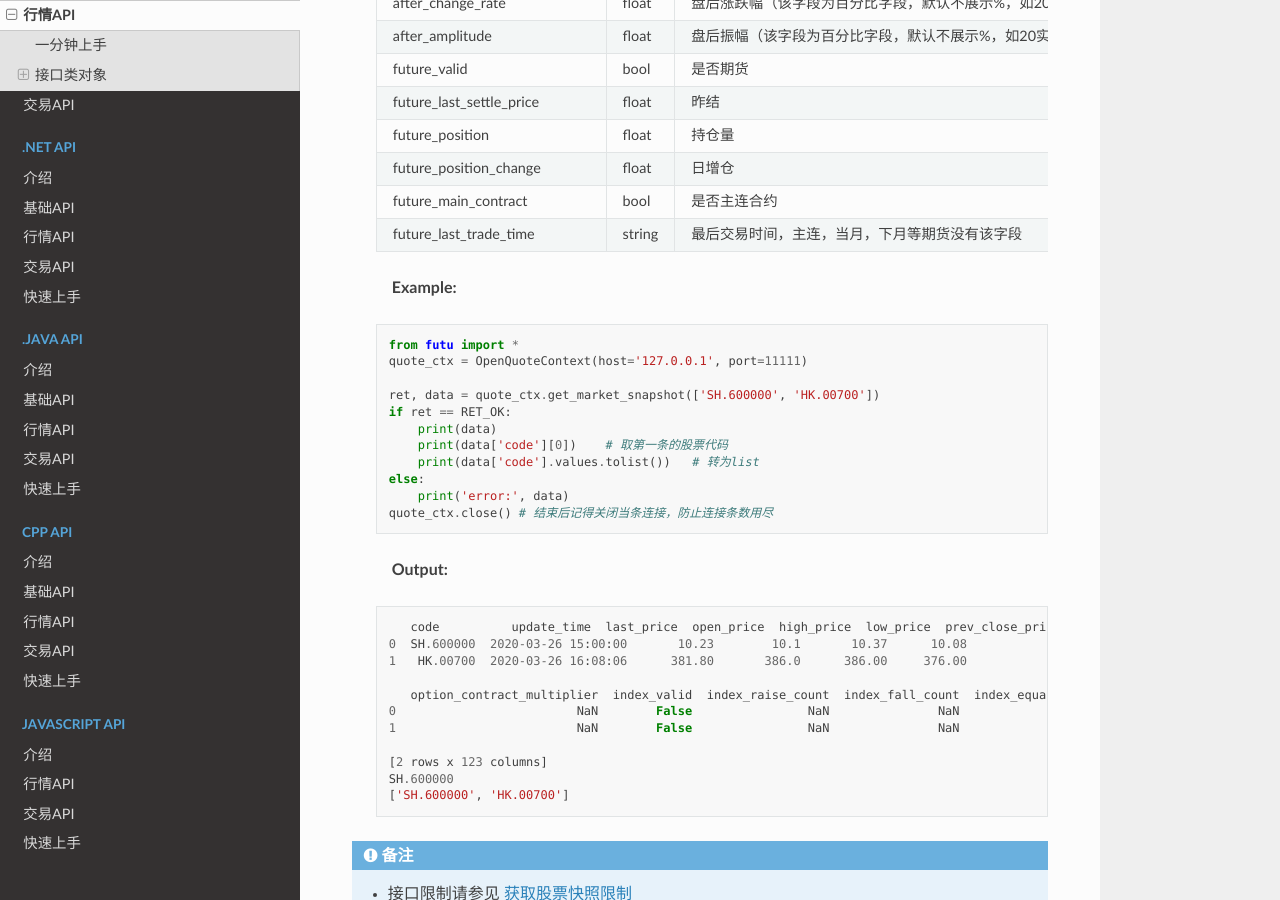
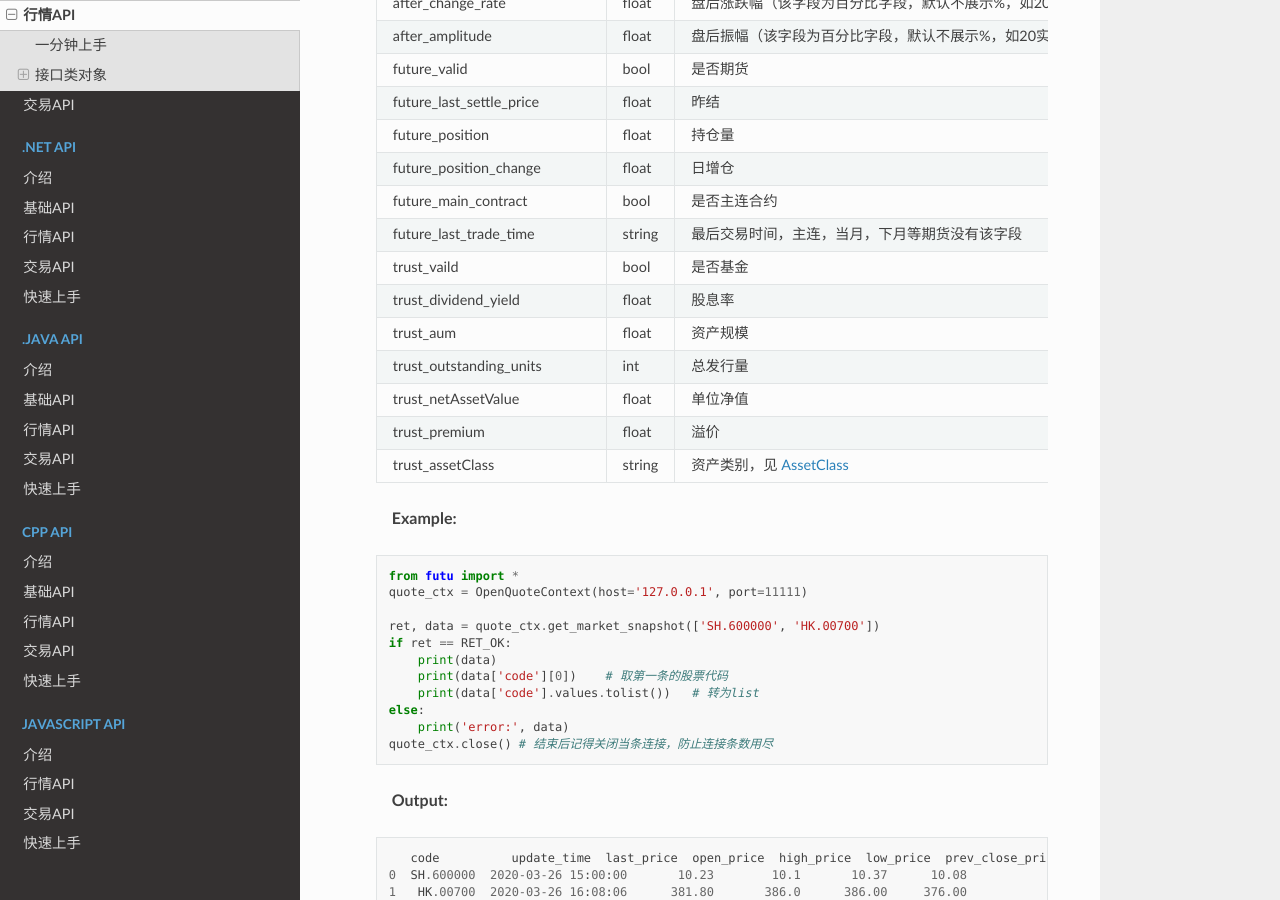
Before and after one commit to FutunnOpen/futu-api-doc, a Sphinx documentation site: the page built from doc_maker/source/api/Quote_API.rst, in a window 1280 px wide and 900 px high, scrolled down 11289 px. Built offline with Sphinx 7.4.7 and the Read the Docs theme 2.0.0, drawn with Linux system fonts in a browser that asks for light colours; some of the changed text lies outside the part shown.

Commit message:
add 快照新增“每份合约数”和基金相关字段，报价新增“每份合约数”

```diff
--- a/doc_maker/source/api/Quote_API.rst
+++ b/doc_maker/source/api/Quote_API.rst
@@ -93,6 +93,8 @@
  .. _UserSecurityGroupType: Base_API.html#usersecuritygrouptype
 
  .. _RelativePosition: Base_API.html#relativeposition-ma-ema-rsi
+
+ .. _AssetClass: Base_API.html#assetclass
 
 一分钟上手
 ============
@@ -492,7 +494,7 @@ get_market_snapshot
  option_type                        str            期权类型，参见 OptionType_
  strike_time                        str            期权行权日（港股A股默认是北京时间）
  option_strike_price                float          行权价
- option_contract_size               int            每份合约数
+ option_contract_size               float          每份合约数
  option_open_interest               int            总未平仓合约数
  option_implied_volatility          float          隐含波动率
  option_premium                     float          溢价
@@ -559,6 +561,13 @@ get_market_snapshot
  future_position_change             float          日增仓
  future_main_contract               bool           是否主连合约
  future_last_trade_time             string         最后交易时间，主连，当月，下月等期货没有该字段
+ trust_vaild                        bool           是否基金
+ trust_dividend_yield               float          股息率
+ trust_aum                          float          资产规模
+ trust_outstanding_units            int            总发行量
+ trust_netAssetValue                float          单位净值
+ trust_premium                      float          溢价
+ trust_assetClass                   string         资产类别，见 AssetClass_
  ===============================   =============   ===================================================================
 
  :Example:
@@ -1155,7 +1164,7 @@ price_spread            float          当前向上的价差，亦即摆盘数
 dark_status             str            暗盘交易状态，见 DarkStatus_
 sec_status              str            股票状态，见 SecurityStatus_
 strike_price            float          行权价
-contract_size           int            每份合约数
+contract_size           float          每份合约数
 open_interest           int            未平仓合约数
 implied_volatility      float          隐含波动率（该字段为百分比字段，默认不展示%，如20实际对应20%。）
 premium                 float          溢价（该字段为百分比字段，默认不展示%，如20实际对应20%。）
```
Also changed, not shown: doc_maker/source/api/Base_API.rst (+42 -6 lines), doc_maker/source/protocol/base_define.rst (+21 -1 lines), doc_maker/source/protocol/quote_protocol.rst (+13 -1 lines).
